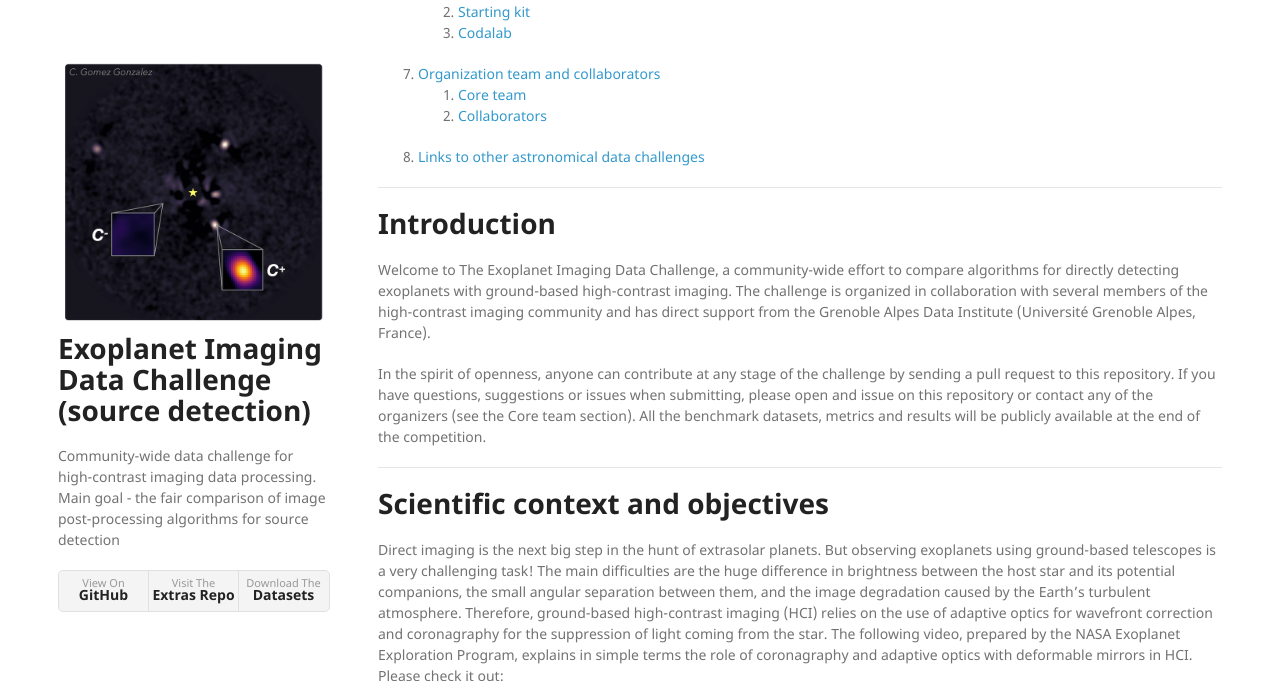
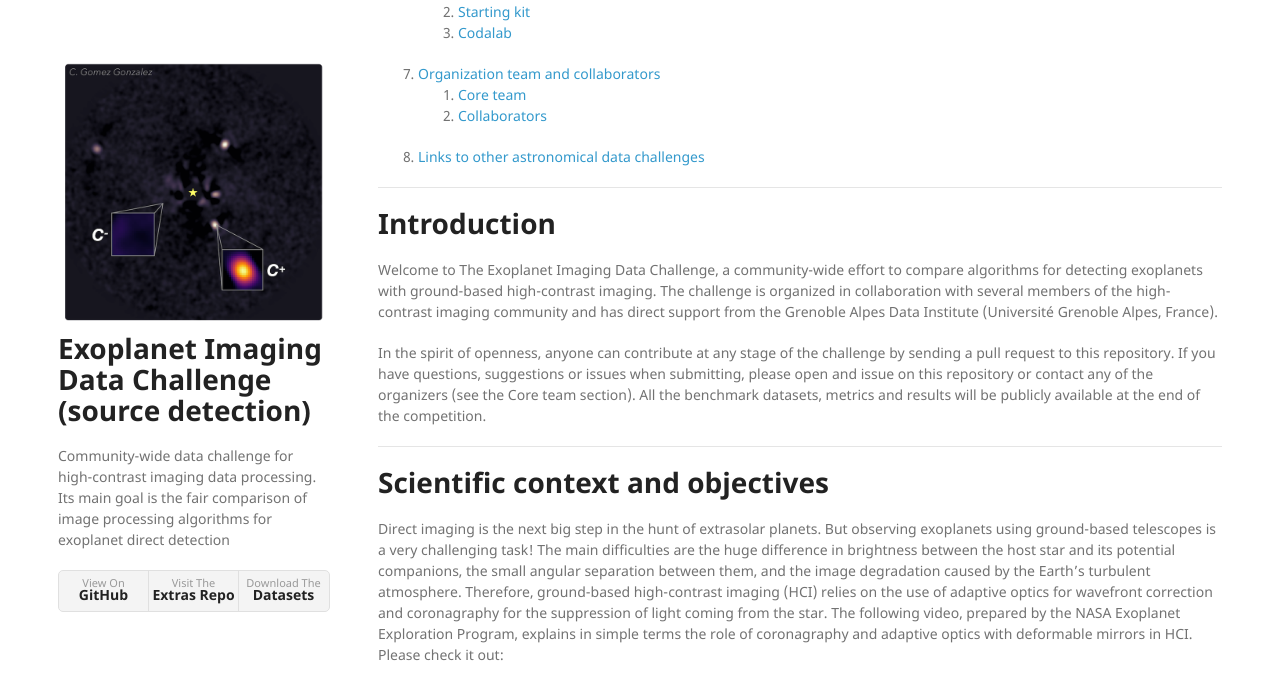
Before and after one commit to carlgogo/exoimaging_challenge, a Jekyll site: the page built from index.md, in a window 1280 px wide and 900 px high, scrolled down 309 px, cut to the strip 0-681 px from the top of the window. Built offline with Jekyll 4.4.1, drawn with Linux system fonts in a browser that asks for light colours; nearby versions of some CDN libraries; our own code applies the rules of GitHub Pages for plain Markdown files.

Commit message:
updating index and config

```diff
--- a/_config.yml
+++ b/_config.yml
@@ -1,5 +1,5 @@
 title: Exoplanet Imaging Data Challenge (source detection)
-description: Community-wide data challenge for high-contrast imaging data processing. Main goal - the fair comparison of image post-processing algorithms for source detection
+description: Community-wide data challenge for high-contrast imaging data processing. Its main goal is the fair comparison of image processing algorithms for exoplanet direct detection
 markdown: kramdown
 show_downloads: true
 git_branch: master
--- a/index.md
+++ b/index.md
@@ -2,7 +2,7 @@
 ---
 # Introduction
 
-Welcome to The Exoplanet Imaging Data Challenge, a community-wide effort to compare  algorithms for directly detecting exoplanets with ground-based high-contrast imaging. The challenge is organized in collaboration with several members of the high-contrast imaging community and has direct support from the Grenoble Alpes Data Institute (Université Grenoble Alpes, France).
+Welcome to The Exoplanet Imaging Data Challenge, a community-wide effort to compare  algorithms for detecting exoplanets with ground-based high-contrast imaging. The challenge is organized in collaboration with several members of the high-contrast imaging community and has direct support from the Grenoble Alpes Data Institute (Université Grenoble Alpes, France).
 
 In the spirit of openness, anyone can contribute at any stage of the challenge by sending a pull request to this repository. If you have questions, suggestions or issues when submitting, please open and issue on this repository or contact any of the organizers (see the Core team section). All the benchmark datasets, metrics and results will be publicly available at the end of the competition.
 
```
